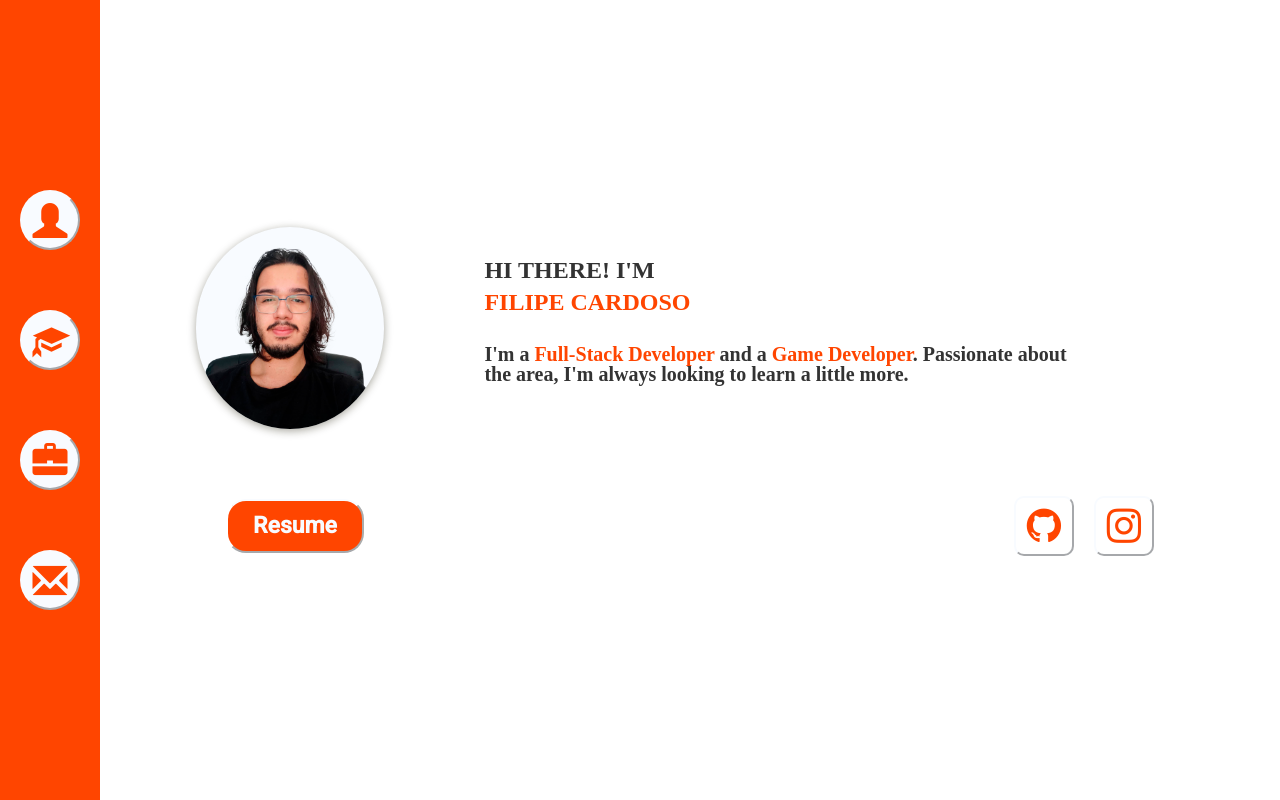
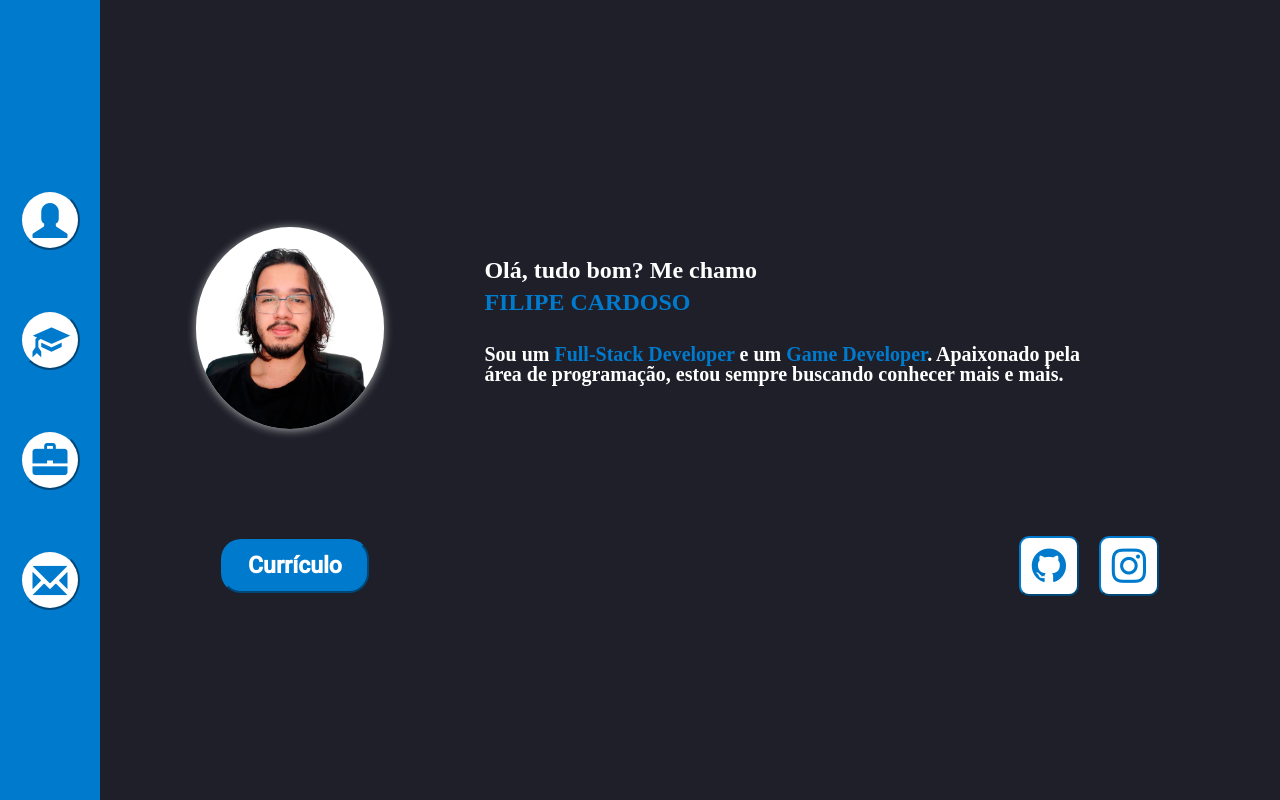
Before and after one commit to filipecard/portfolio, an Angular app: page / in a window 1280 px wide. Built offline with nearby package versions, Linux system fonts and the light colour scheme.

Commit message:
mod: change theme to dark theme

```diff
--- a/src/app/academic-record/academic-record.component.css
+++ b/src/app/academic-record/academic-record.component.css
@@ -8,6 +8,7 @@
     justify-content: center;
     padding: 100px 200px 150px 200px;
     font-family: fangsong;
+    background-color: var(--primary-color);
 }
 
 .data-info {
@@ -19,7 +20,7 @@
 
 .text-formatation{
     font-size: 23px;
-    padding: 10px 100px 10px 100px;
+    padding: 10px 50px 10px 50px;
 }
 
 
@@ -28,9 +29,9 @@ b{
 }
 
 .text-background{
-    padding: 20px;
+    padding: 15px;
     border-radius: 2%;
     border-width: 30px;
-    background-color: rgba(66, 66, 66, 0.048);
+    background-color: rgba(255, 255, 255, 0.048);
     box-shadow: 0 2px 8px rgb(35 32 10 / 40%);
 }
--- a/src/app/app.component.css
+++ b/src/app/app.component.css
@@ -10,6 +10,8 @@
     bottom: 0;
     right: 0;
     left: 0;
+    background-color: var(--primary-color);
+    color: white;
 }
 
 
--- a/src/app/data-profile/data-profile.component.css
+++ b/src/app/data-profile/data-profile.component.css
@@ -6,6 +6,7 @@
     align-items: center;
     flex-wrap: nowrap;
     flex-direction: column;
+    background-color: var(--primary-color);
 
 }
 
@@ -20,8 +21,8 @@
     height: auto;
     max-width: 16%;
     border-radius: 80%;
-    background-color: var(--primary-color);
-    box-shadow: 0 2px 8px rgb(35 32 10 / 40%);
+    background-color: white; /*var(--primary-color)*/
+    box-shadow: 0 1px 10px rgba(255, 255, 255, 0.623);
 }
 
 .aboutme{
@@ -37,13 +38,13 @@ button{
 }
 
 .myresume{
-    color: var(--primary-color);
+    color: white;
     font-size: 23px;
     font-weight: bold;
     border-radius: 20px;
     padding: 15px 25px 15px  25px;
     background-color: var(--second-color);
-    border-color: var(--primary-color)white;
+    border-color: var(--second-color);
 }
 
 .myresume:hover{
@@ -59,7 +60,7 @@ button{
     height: 60px;
     width: 60px;
     border-radius: 10px;
-    border-color: var(--primary-color);
+    border-color: var(--second-color);
 }
 
 
@@ -67,7 +68,7 @@ button{
 
     color: white;
     background-color: var(--second-color);
-    border-color: white;
+    border-color: var(--second-color);
 }
 
 
--- a/src/app/data-profile/data-profile.component.html
+++ b/src/app/data-profile/data-profile.component.html
@@ -7,16 +7,16 @@
     <div class="datainfo">
         <img class="profileimage" src="../../assets/me.png" alt="Avatar">
         <div class="aboutme">
-            <p>HI THERE! I'M</p>
+            <p>Olá, tudo bom? Me chamo</p>
             <p style="color: var(--second-color);">FILIPE CARDOSO</p>
             <br>
-            <p style="font-size: 20px; width: 600px; height: auto;"> I'm a <b> Full-Stack Developer</b> and a <b > Game Developer</b>. Passionate about the area, I'm always looking to learn a little more. </p>
+            <p style="font-size: 20px; width: 600px; height: auto;"> Sou um <b> Full-Stack Developer</b> e um <b > Game Developer</b>. Apaixonado pela área de programação, estou sempre buscando conhecer mais e mais. </p>
         </div>
     </div>
-
+    <br><br>
     <div class="datainfo">
         <a (click)="redirectMyResume()">
-            <button type="submit" class="myresume">Resume</button>
+            <button type="submit" class="myresume">Currículo</button>
         </a>
 
         <div class="sizedbox"></div>
--- a/src/app/info-contato/info-contato.component.css
+++ b/src/app/info-contato/info-contato.component.css
@@ -1 +1,11 @@
 @import "../academic-record/academic-record.component.css";
+
+
+a{
+    color: white;
+}
+
+a:hover{
+    text-decoration: none;
+    color: var(--second-color)
+}
--- a/src/app/info-contato/info-contato.component.html
+++ b/src/app/info-contato/info-contato.component.html
@@ -1,10 +1,10 @@
 <link rel="stylesheet" href="https://cdnjs.cloudflare.com/ajax/libs/font-awesome/4.7.0/css/font-awesome.min.css">
 
-<div class="work-information" style="padding: 300px 100px 150px 500px;">
+<div class="work-information" style="padding: 250px 100px 150px 500px;">
 
     <b class="text-formatation">Contate-me das seguintes formas:</b>
     <br>
-    <div class="text-background" style="display: flex; flex-direction: column;">
+    <div class="text-background" style="display: flex; flex-direction: column; width: 750px; ">
         <span class="text-formatation">
             <b><i class="fa fa-envelope" style="font-size:30px"></i></b> filipecardosooliveira@hotmail.com
         </span>
--- a/src/app/menu-bar/menu-bar.component.css
+++ b/src/app/menu-bar/menu-bar.component.css
@@ -18,8 +18,8 @@ button{
     color: var(--second-color);
     height: 60px;
     width: 60px;
-    background: var(--primary-color);
-    border-color: var(--primary-color);
+    background: white;
+    border-color: var(--second-color);
     border-radius: 50%;
     font-size:35px;
 }
--- a/src/app/menu-bar/menu-bar.component.ts
+++ b/src/app/menu-bar/menu-bar.component.ts
@@ -1,3 +1,4 @@
+import { IsDarkThemeService } from './../services/is-dark-theme.service';
 import { ChoiceDataOptionService } from './../services/choice-data-option.service';
 import { Component } from '@angular/core';
 @Component({
@@ -13,6 +14,9 @@ export class MenuBarComponent {
     this.choice = value;
   }
 
-  constructor(public choiceDataOptionService : ChoiceDataOptionService){}
+  constructor(
+    public choiceDataOptionService : ChoiceDataOptionService,
+    public isDarkThemeService: IsDarkThemeService
+  ){}
 
 }
--- /dev/null
+++ b/src/app/services/is-dark-theme.service.ts
@@ -0,0 +1,16 @@
+import { Injectable } from '@angular/core';
+
+@Injectable({
+  providedIn: 'root'
+})
+export class IsDarkThemeService {
+  public isDark: boolean = false;
+
+  constructor() {
+    this.switchTheme();
+  }
+
+  switchTheme(){
+    this.isDark = !this.isDark;
+  }
+}
--- a/src/app/technical-knowledge/technical-knowledge.component.html
+++ b/src/app/technical-knowledge/technical-knowledge.component.html
@@ -7,7 +7,8 @@
         [expanded]="controllerHardSkills"
         (opened)="closeSoftSkills()"
         (closed)="openSoftSkills()"
-    >
+        style="background-color: rgba(255, 255, 255, 0.74)"
+        >
         <mat-expansion-panel-header >
           <mat-panel-title style="flex-grow: 4; height: 50px;">
             <div class="text-formatation" style="font-size: 30px;"> <b>Hard Skills: </b></div>
@@ -16,6 +17,7 @@
             This is a summary of the content
           </mat-panel-description> -->
         </mat-expansion-panel-header>
+        <br>
         <div class="text-background">
             <li class="text-formatation">
                 <b>Python:</b> Primeira linguágem aprendia. Aplicada em projetos web de forma simples com Django, mas conhecimentos mais aprofundados com <b>Web Scraping</b> e <b>Data Science</b>, utilizando de bibliotecas como <b>pandas</b>, <b>matplotlib</b>, <b>beautifulsoup</b>, <b>numpy</b>, etc...Com alguns certificações apresentaveis:
@@ -51,6 +53,7 @@
     <mat-expansion-panel showToggle [expanded]="controllerSoftSkills"
         (opened)="openSoftSkills()"
         (closed)="closeSoftSkills()"
+        style="background-color: rgba(255, 255, 255, 0.74)"
     >
         <mat-expansion-panel-header >
             <mat-panel-title style="flex-grow: 4;">
@@ -60,6 +63,7 @@
             This is a summary of the content
             </mat-panel-description> -->
         </mat-expansion-panel-header>
+        <br>
         <div class="text-background">
             <div class="text-formatation">
                 Algumas dessas habilidades foram desenvolvidas duantes minha formação social, como:
--- a/src/styles.css
+++ b/src/styles.css
@@ -2,8 +2,12 @@
 
 html, body { height: 100%; }
 body {
-    --primary-color: rgb(248, 251, 255);
-    --second-color: orangered;
+    /* --primary-color: rgb(248, 251, 255);
+    --second-color: orangered; */
+    --primary-color: #1f1f29;
+    --second-color: #007acc;
+    --dark-primary-color:#3e3e42;
+    --dark-second-color:#007acc;
     margin: 0;
     font-family: "Fira Code";
     background-color: var(--primary-color);
```
Also changed, not shown: src/app/academic-record/academic-record.component.html (+4 -4 lines), 1 other file (tests, documents, lock files or other folders).
